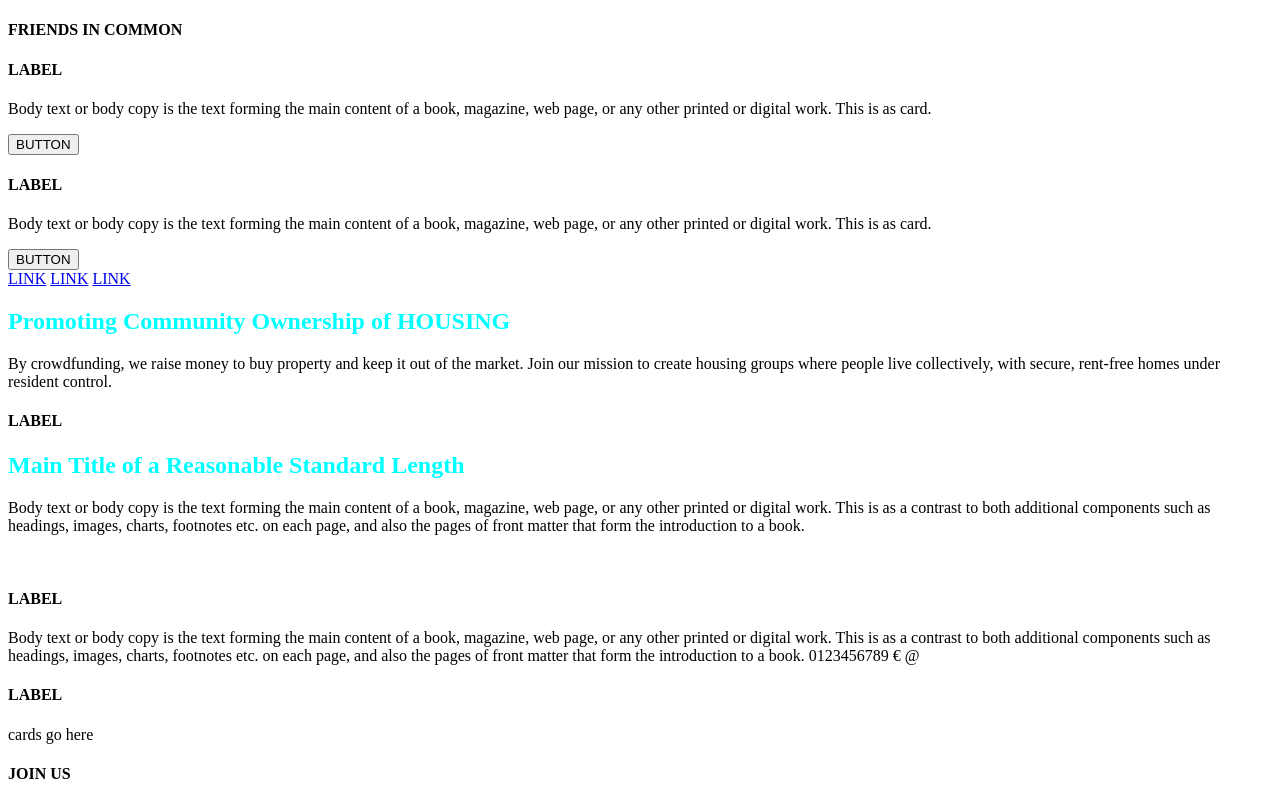
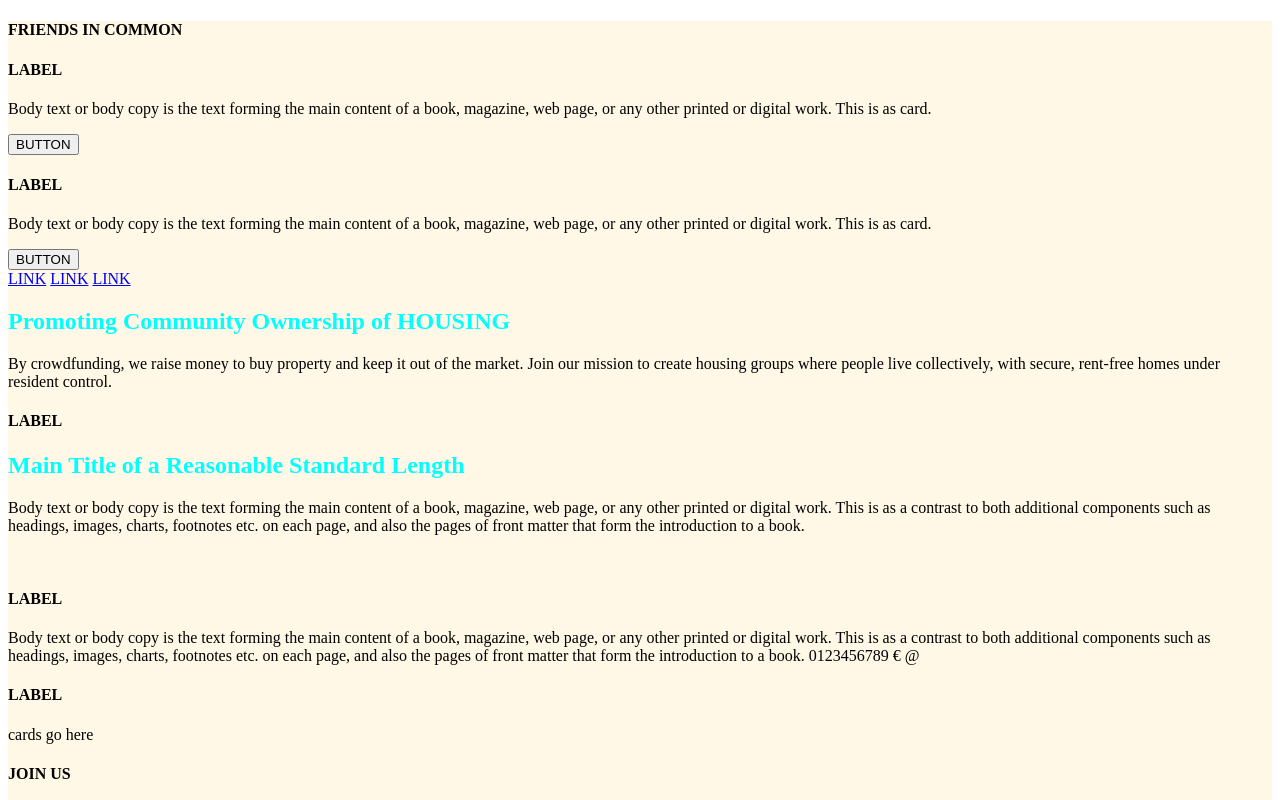
Before and after one commit to pessi-v/fic-website, a SvelteKit app: page / in a window 1280 px wide. Shown: the top 800 px of the page. Built offline with nearby package versions, Linux system fonts and the light colour scheme.

Commit message:
try again with scss

```diff
--- a/src/app.css
+++ /dev/null
@@ -1,12 +0,0 @@
-// :root {
-// 	--color-primary: #fff8e6;
-// }
-
-h1,
-h2 {
-	color: aqua;
-}
-
-// .heroSection {
-// 	background-color: var(--color-primary);
-// }
--- /dev/null
+++ b/src/app.scss
@@ -0,0 +1,12 @@
+:root {
+	--color-primary: #fff8e6;
+}
+
+h1,
+h2 {
+	color: aqua;
+}
+
+.heroSection {
+	background-color: var(--color-primary);
+}
--- a/src/routes/+layout.svelte
+++ b/src/routes/+layout.svelte
@@ -1,5 +1,5 @@
 <script>
-	import '../app.css';
+	import '../app.scss';
 </script>
 
 <slot />
```
